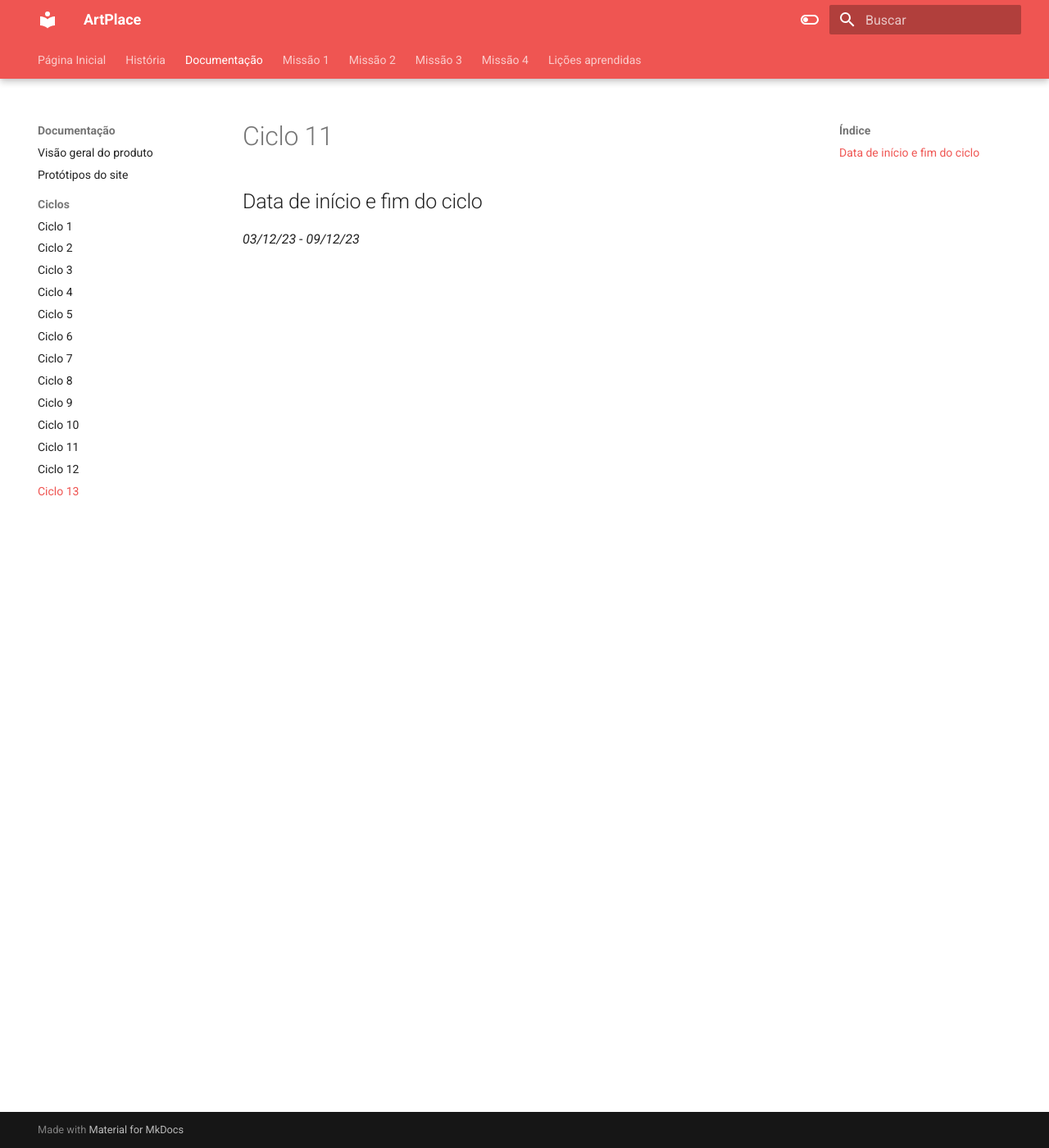
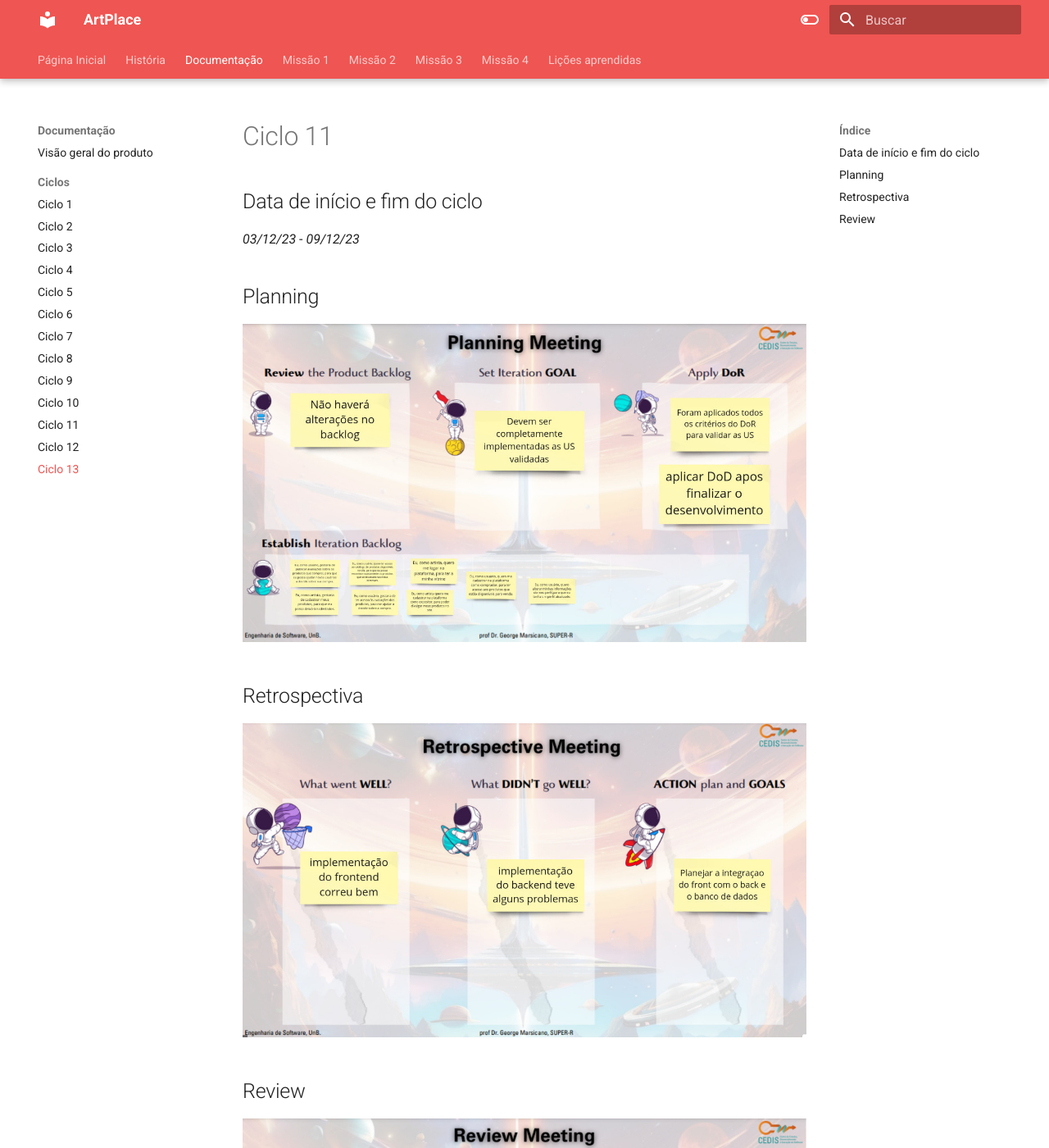
Before and after one commit to mdsreq-fga-unb/2023.2-ArtPlace, an MkDocs documentation site: the page built from docs/Ciclos/ciclo13.md, in a window 1280 px wide and 1400 px high. Shown: the whole window at 82% size. Built offline with MkDocs 1.6.1 and Material for MkDocs 9.7.7, drawn with Linux system fonts in a browser that asks for light colours.

Commit message:
Adicionando Ciclo 13

```diff
--- a/docs/Ciclos/ciclo13.md
+++ b/docs/Ciclos/ciclo13.md
@@ -3,3 +3,16 @@
 ## Data de início e fim do ciclo
 
 *03/12/23* - *09/12/23*
+
+
+## Planning
+![Image title](../assets/planning13.jpeg)
+
+## Retrospectiva
+
+![Image title](../assets/retrospective13.jpeg)
+
+
+## Review
+
+![Image title](../assets/review13.jpeg)
--- a/mkdocs.yml
+++ b/mkdocs.yml
@@ -44,7 +44,6 @@ nav:
   - História: historia.md
   - Documentação:
     - Visão geral do produto: produto.md
-    - Protótipos do site: prototipos.md
     - Ciclos:
       - Ciclo 1: Ciclos/ciclo1.md
       - Ciclo 2: Ciclos/ciclo2.md
```
Also changed, not shown: docs/projeto.md (+2 -2 lines), docs/assets/planning13.jpeg (added), docs/assets/retrospective13.jpeg (added), docs/assets/review13.jpeg (added).
